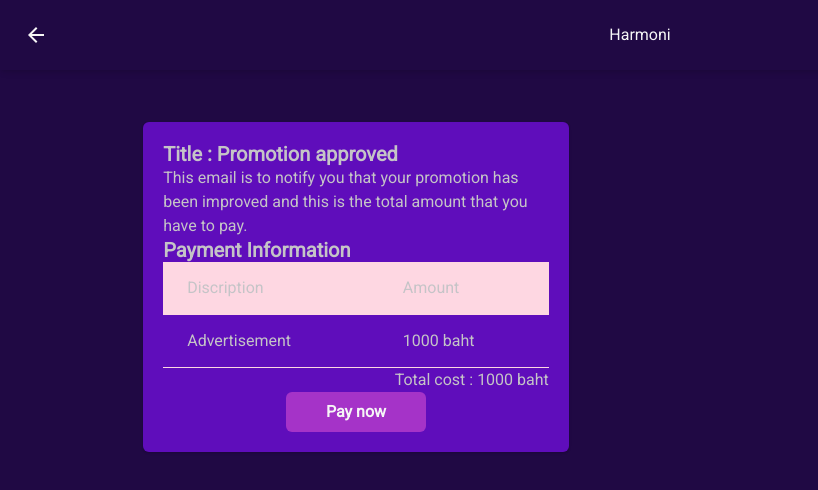
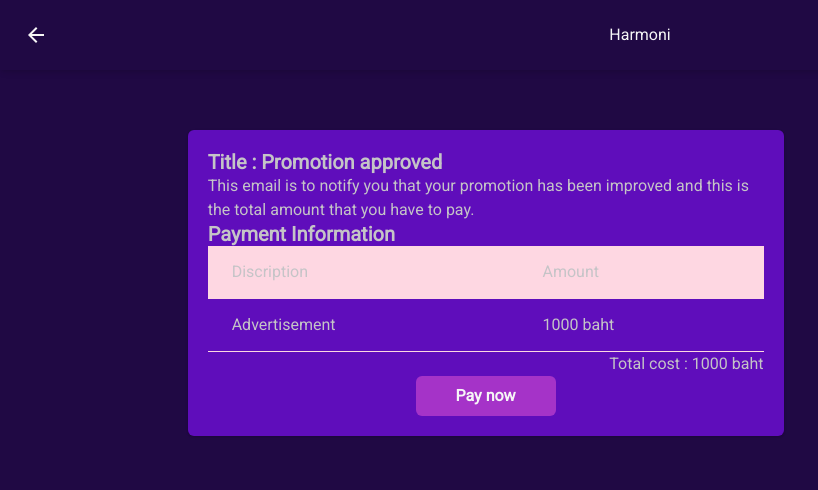
Before and after one commit to CS23-IntegrateProject-1/frontend-integrated, a React (Vite) app: page /Notification/Promotion in a window 1280 px wide. Shown: the top 490 px of the page, without its empty margins (0-818 px from the left). Built offline with nearby package versions, Linux system fonts and the light colour scheme.

Commit message:
[EDIT] QRCODE (Notification Business)
- adding qr promptpay in entercode pages
- edit layout of
  - CheckOutNoti
  - NewReserveNoti
  - OrderUpdateNoti
  - PromotionNoti
  - UpdateNoti

```diff
--- a/src/features/feature08/pages/Notification (Business side)/CheckOutNoti.tsx
+++ b/src/features/feature08/pages/Notification (Business side)/CheckOutNoti.tsx
@@ -15,8 +15,8 @@ export const CheckOutNoti = () => {
       flexDirection={"column"}
       justifyContent={"center"}
       alignItems={"center"}
-      margin={5}
-      width={"50%"}
+      margin={[3, 5, 7]} // Responsive margin for different screen sizes
+      width={["100%", "80%", "70%"]} // Responsive width for different screen sizes
     >
       <Card width={"70%"} backgroundColor={"#5F0DBB"} color={"#C5C4C7"}>
         <CardBody>
--- a/src/features/feature08/pages/Notification (Business side)/EnterCode.tsx
+++ b/src/features/feature08/pages/Notification (Business side)/EnterCode.tsx
@@ -1,5 +1,23 @@
+import { Image, Box } from "@chakra-ui/react";
+
 export const EnterCode = () => {
-    return (
-        <div>This is for Enter the Code Page</div>
-    )
-}
+  return (
+    <Box
+      display={"flex"}
+      flexDirection={"column"}
+      justifyContent={"center"}
+      alignItems={"center"}
+      margin={[3, 5, 7]} // Responsive margin for different screen sizes
+      width={["100%", "80%", "70%"]} // Responsive width for different screen sizes
+    >
+      <Image
+        objectFit="cover"
+        maxW={{ base: "100%", sm: "50%" }}
+        maxH={{ base: "100%", sm: "50%" }}
+        src="https://www.globsub.com/wp-content/uploads/2021/12/QR-Code-Payment-Globsub.jpg"
+        alt="QR CODE"
+        margin={5}
+      />
+    </Box>
+  );
+};
--- a/src/features/feature08/pages/Notification (Business side)/NewReserveNoti.tsx
+++ b/src/features/feature08/pages/Notification (Business side)/NewReserveNoti.tsx
@@ -15,8 +15,8 @@ export const NewReserveNoti = () => {
       flexDirection={"column"}
       justifyContent={"center"}
       alignItems={"center"}
-      margin={5}
-      width={"50%"}
+      margin={[3, 5, 7]} // Responsive margin for different screen sizes
+      width={["100%", "80%", "70%"]} // Responsive width for different screen sizes
     >
       <Card width={"70%"} backgroundColor={"#5F0DBB"} color={"#C5C4C7"}>
         <CardBody>
--- a/src/features/feature08/pages/Notification (Business side)/OrderUpdateNoti.tsx
+++ b/src/features/feature08/pages/Notification (Business side)/OrderUpdateNoti.tsx
@@ -20,8 +20,8 @@ export const OrderUpdateNoti = () => {
       flexDirection={"column"}
       justifyContent={"center"}
       alignItems={"center"}
-      margin={5}
-      width={"50%"}
+      margin={[3, 5, 7]} // Responsive margin for different screen sizes
+      width={["100%", "80%", "70%"]} // Responsive width for different screen sizes
     >
       <Card width={"70%"} backgroundColor={"#5F0DBB"} color={"#C5C4C7"}>
         <CardBody>
--- a/src/features/feature08/pages/Notification (Business side)/PromotionNoti.tsx
+++ b/src/features/feature08/pages/Notification (Business side)/PromotionNoti.tsx
@@ -18,12 +18,12 @@ import { ButtonComponent } from "../../../../components/buttons/ButtonComponent"
 export const PromotionNoti = () => {
     return (
         <Box
-      display={"flex"}
-      flexDirection={"column"}
-      justifyContent={"center"}
-      alignItems={"center"}
-      margin={5}
-      width={"50%"}
+        display={"flex"}
+        flexDirection={"column"}
+        justifyContent={"center"}
+        alignItems={"center"}
+        margin={[3, 5, 7]} // Responsive margin for different screen sizes
+        width={["100%", "80%", "70%"]} // Responsive width for different screen sizes
     >
       <Card width={"70%"} backgroundColor={"#5F0DBB"} color={"#C5C4C7"}>
         <CardBody>
--- a/src/features/feature08/pages/Notification (Business side)/UpdateNoti.tsx
+++ b/src/features/feature08/pages/Notification (Business side)/UpdateNoti.tsx
@@ -15,8 +15,8 @@ export const UpdateNoti = () => {
       flexDirection={"column"}
       justifyContent={"center"}
       alignItems={"center"}
-      margin={5}
-      width={"50%"}
+      margin={[3, 5, 7]} // Responsive margin for different screen sizes
+      width={["100%", "80%", "70%"]} // Responsive width for different screen sizes
     >
       <Card width={"70%"} backgroundColor={"#5F0DBB"} color={"#C5C4C7"}>
         <CardBody>
```
